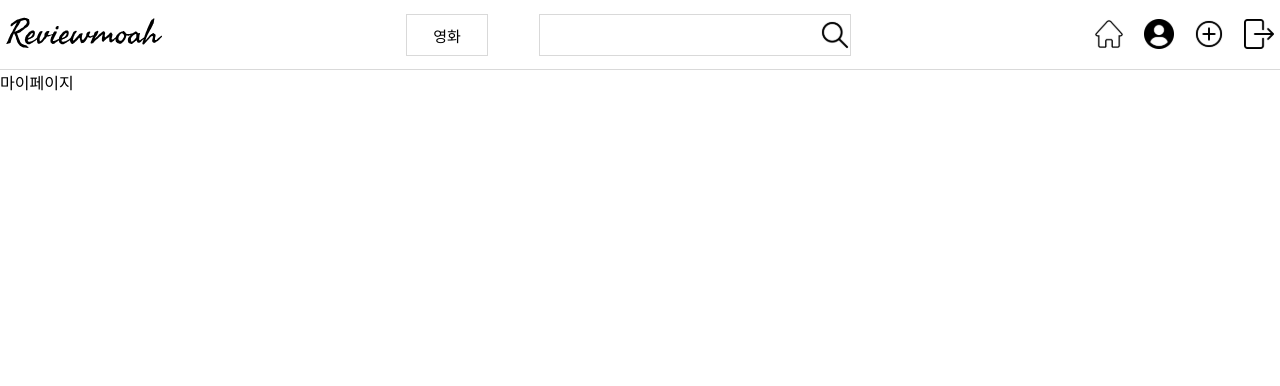
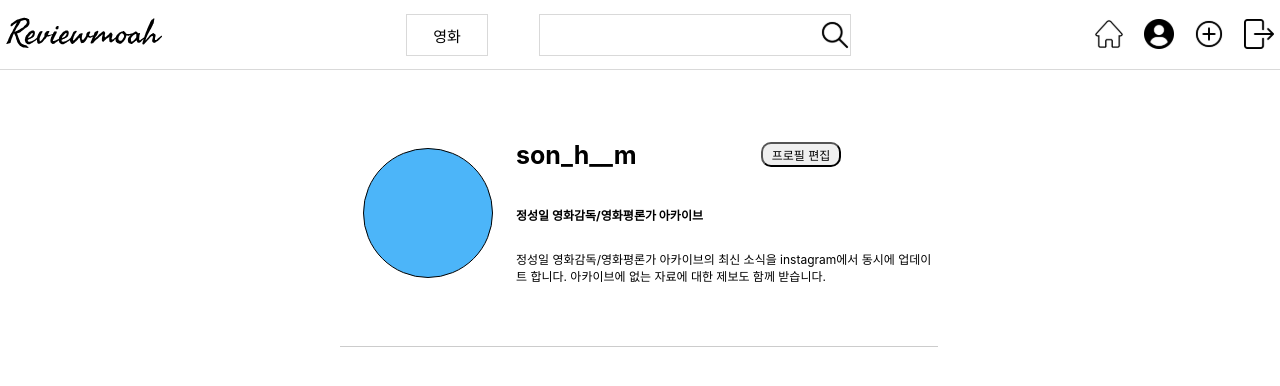
Before and after one commit to gudals123/Reviewmoah, a React (Create React App) app in the folder frontend/: page /Mypage in a window 1280 px wide. Shown: the top 386 px of the page. Built offline with nearby package versions, Linux system fonts and the light colour scheme.

Commit message:
feat:#7 프로필 퍼블리싱

```diff
--- /dev/null
+++ b/frontend/src/Components/Profile.jsx
@@ -0,0 +1,118 @@
+import React, { useState } from 'react';
+import styled from 'styled-components';
+import { Link } from 'react-router-dom';
+
+const FeedWrap = styled.div`
+    width:598px;
+    height:266px;
+    border-bottom: 1px solid #ccc;
+    //border: 1px solid #ccc;
+    display: flex;
+`;
+
+const ProfileWrap = styled.div`
+    width:176px;
+    height:266px;
+    //border-bottom: 1px solid #ccc;
+    //border: 1px solid #ccc;
+    display: flex;
+    align-items:center;
+    justify-content:center;
+`;
+const ProfileBox =styled.div`
+    width: 130px;
+    height: 130px;
+    //border: 1px solid #ccc;
+
+`;
+const ProfileImg =styled.img`
+    width: 100%;
+    height: 100%;
+
+
+`;
+
+const ContentWrap = styled.div`
+    width:422px;
+    height:266px;
+    // /border: 1px solid #ccc;
+
+`;
+
+const NickNameWrap = styled.div`
+    width:422px;
+    height:30px;
+    margin-top: 60px;
+    //border: 1px solid #ccc;
+    display: flex;
+
+    align-items:center;
+`;
+
+const NickNameBox = styled.div`
+    width:200px;
+    height:30px;
+    //border: 1px solid #ccc;
+    font-size: 25px;
+    font-weight: bold;
+`;
+
+const InfoBtn = styled.button`
+    width:80px;
+    height:25px;
+    margin-left: 45px;
+    //border: 1px solid #ccc;
+    font-size: 12px;
+    border-radius: 10px;
+`;
+
+const Job = styled.div`
+    margin-top: 30px;
+    width:422px;
+    height:30px;
+    //border: 1px solid #ccc;
+    font-size: 12px;
+    font-weight: bold;
+    display: flex;
+    align-items:center;
+`;
+
+const Intro = styled.div`
+    margin-top: 20px;
+    width:422px;
+    height:50px;
+    //border: 1px solid #ccc;
+    font-size: 12px;
+`;
+
+const Profile = ({ data }) => {
+
+    return (
+    <div>
+        <FeedWrap>
+            <ProfileWrap>
+                <ProfileBox>
+                    <ProfileImg src="img/Profile-frame2.svg"/>
+                </ProfileBox>
+            </ProfileWrap>
+            <ContentWrap>
+                <NickNameWrap>
+                    <NickNameBox >
+                        son_h__m
+                    </NickNameBox>
+                    <InfoBtn >
+                        프로필 편집
+                    </InfoBtn>
+                </NickNameWrap>
+                <Job>
+                    정성일 영화감독/영화평론가 아카이브
+                </Job>
+                <Intro>
+                정성일 영화감독/영화평론가 아카이브의 최신 소식을 instagram에서 동시에 업데이트 합니다. 아카이브에 없는 자료에 대한 제보도 함께 받습니다.
+                </Intro>
+            </ContentWrap>
+        </FeedWrap>
+    </div>
+   );
+};
+export default Profile;
--- a/frontend/src/Pages/Mypage.jsx
+++ b/frontend/src/Pages/Mypage.jsx
@@ -2,13 +2,37 @@ import React from 'react';
 import styled from 'styled-components';
 import axios from 'axios';
 import Header_mypag from '../Components/Header_mypag';
+import Profile from '../Components/Profile';
+
+const MainWrap = styled.div`
+    display: flex;
+    flex-direction: column;
+    justify-content: center;
+    align-items: center;
+    width:100vw;
+    height:auto;
+    overflow: hidden;zoom: 1;position:relative;z-index:1;
+`;
+
+const FeedWrap = styled.div`
+    width:600px;
+    height:300px;
+    margin-top: 10px;
+    //border-left: 1px solid #ccc;
+    // /border-right: 1px solid #ccc;
+`;
 
 
 export default function Main() {
     return (
         <div>
             <Header_mypag/>
-            마이페이지
+            <MainWrap>
+                <FeedWrap>
+                    <Profile/>
+
+                </FeedWrap>
+            </MainWrap>
         </div>
 
     );
```
Also changed, not shown: frontend/public/img/Profile-frame2.svg (added).
